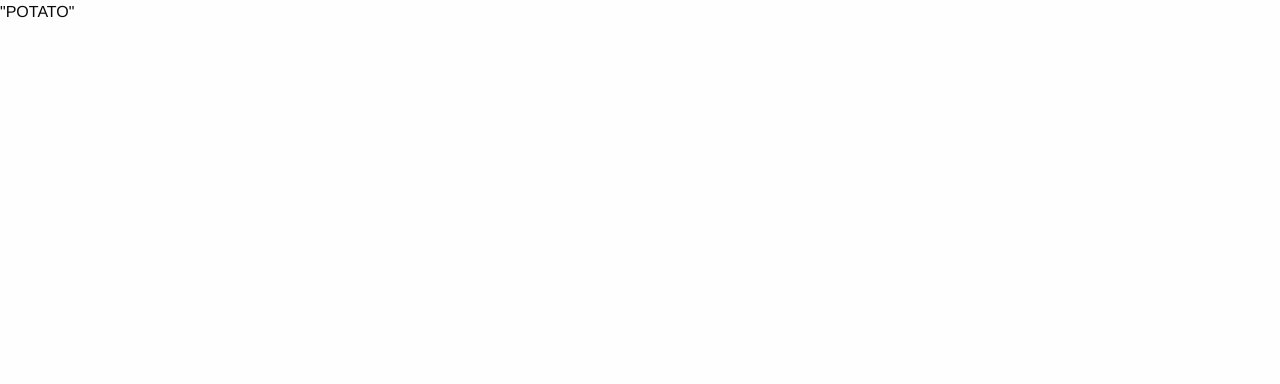
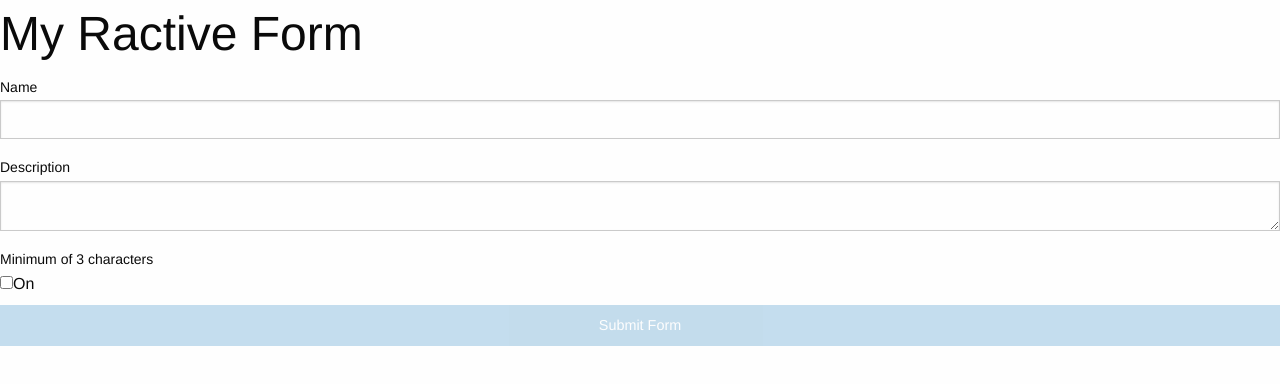
Before and after one commit to lmilne360/ng4-playground, an Angular app: page / in a window 1280 px wide. Shown: the top 384 px of the page. Built offline with nearby package versions, Linux system fonts and the light colour scheme.

Commit message:
Basic Form completed

```diff
--- a/src/app/app.component.html
+++ b/src/app/app.component.html
@@ -1,5 +1,24 @@
 <div *ngIf="!name; else forminfo">
-	"POTATO"
+	 <form [formGroup]="rForm" (ngSubmit)="addPost(rForm.value)">
+	 	<div class="form-container">
+	 		<div class="row columns">
+	 			<h1>My Ractive Form</h1>
+
+	 			<label>Name
+	 			  <input type="text" formControlName="name">
+	 			</label>
+
+	 			<label for="">Description
+	 			  <textarea formControlName="description"></textarea>
+	 			</label>
+
+	 			<label for="validate"> Minimum of 3 characters</label>
+	 			<input type="checkbox" name="validate" formControlName="validate" value="1">On
+
+	 			<input type="submit" class="button expanded" value="Submit Form" [disabled]="!rForm.valid">
+	 		</div>
+	 	</div>
+	 </form>
 </div>
 
 <ng-template #forminfo>
```
